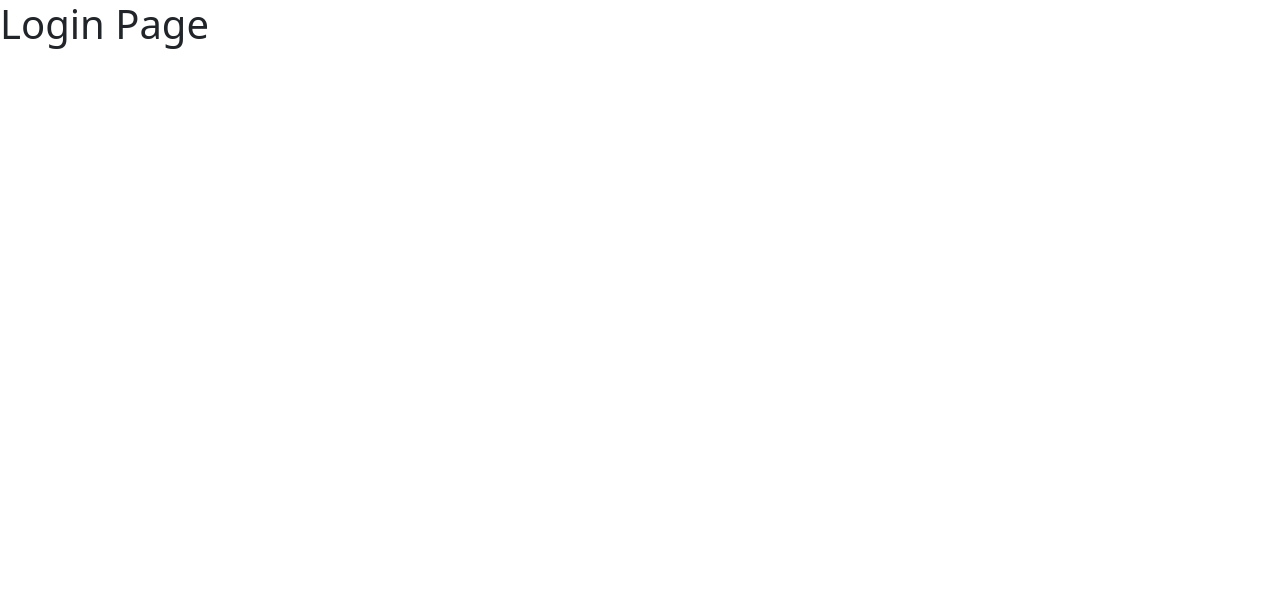
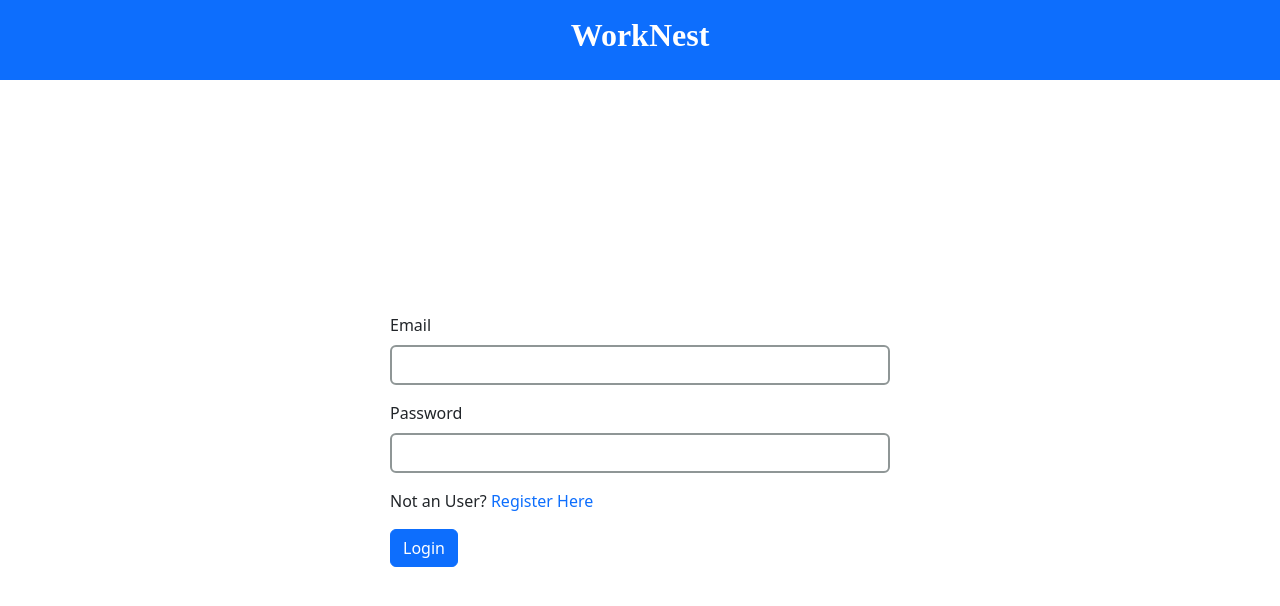
Before and after one commit to mk-manishkumar/worknest, a React (Vite) app in the folder client/: page /login in a window 1280 px wide. Shown: the top 606 px of the page. Built offline with nearby package versions, Linux system fonts and the light colour scheme.

Commit message:
Create a component InputForm.jsx; Design Login.jsx

```diff
--- /dev/null
+++ b/client/src/Components/Shared/InputForm.jsx
@@ -0,0 +1,16 @@
+import React from "react";
+
+const InputForm = ({ htmlFor, labelText, type, name, value, handleChange }) => {
+  return (
+    <>
+      <div className="mb-3">
+        <label htmlFor={htmlFor} className="form-label">
+          {labelText}
+        </label>
+        <input type={type} className="form-control" name={name} value={value} onChange={handleChange} />
+      </div>
+    </>
+  );
+};
+
+export default InputForm;
--- a/client/src/pages/Login.jsx
+++ b/client/src/pages/Login.jsx
@@ -1,11 +1,46 @@
-import React from 'react'
+import React, { useState } from "react";
+import { Link } from "react-router-dom";
+import InputForm from "../Components/Shared/InputForm";
 
 const Login = () => {
+  const [email, setEmail] = useState("");
+  const [password, setPassword] = useState("");
+
+  // form function
+  const handleSubmit = (e) => {
+    e.preventDefault();
+    try {
+      console.log(email, password);
+    } catch (error) {
+      console.log(error);
+    }
+  };
+
   return (
-    <div>
-      <h1>Login Page</h1>
-    </div>
-  )
-}
+    <>
+      <header className="text-center text-white bg-primary reg-header">
+        <h2 className="mb-5 register-header">WorkNest</h2>
+      </header>
+      <div className="form-container">
+        <form onSubmit={handleSubmit}>
+          <InputForm htmlFor="email" labelText={"Email"} type={"email"} value={email} handleChange={(e) => setEmail(e.target.value)} name="email" />
 
-export default Login
+          <InputForm htmlFor="password" labelText={"Password"} type={"password"} value={password} handleChange={(e) => setPassword(e.target.value)} name="password" />
+          <div className="d-flex">
+            <p>
+              Not an User?{" "}
+              <Link to="/register" className="text-decoration-none">
+                Register Here
+              </Link>{" "}
+            </p>
+          </div>
+          <button type="submit" className="btn btn-primary">
+            Login
+          </button>
+        </form>
+      </div>
+    </>
+  );
+};
+
+export default Login;
--- a/client/src/pages/Register.jsx
+++ b/client/src/pages/Register.jsx
@@ -1,38 +1,34 @@
-import React from "react";
+import React, { useState } from "react";
 import { Link } from "react-router-dom";
+import InputForm from "../Components/Shared/InputForm";
 
 const Register = () => {
+  const [name, setName] = useState("");
+  const [email, setEmail] = useState("");
+  const [password, setPassword] = useState("");
+
+  // form function
+  const handleSubmit = (e) => {
+    e.preventDefault();
+    try {
+      console.log(name, email, password);
+    } catch (error) {
+      console.log(error);
+    }
+  };
+
   return (
     <>
       <header className="text-center text-white bg-primary reg-header">
         <h2 className="mb-5 register-header">WorkNest</h2>
       </header>
       <div className="form-container">
-        <form>
-          <div className="mb-3">
-            <label htmlFor="name" className="form-label">
-              Name
-            </label>
-            <input type="text" className="form-control" name="name" />
-          </div>
-          <div className="mb-3">
-            <label htmlFor="email" className="form-label">
-              Email address
-            </label>
-            <input type="email" className="form-control" name="password" />
-          </div>
-          <div className="mb-3">
-            <label htmlFor="location" className="form-label">
-              Location
-            </label>
-            <input type="text" className="form-control" name="location" />
-          </div>
-          <div className="mb-3">
-            <label htmlFor="password" className="form-label">
-              Password
-            </label>
-            <input type="password" className="form-control" name="password" />
-          </div>
+        <form onSubmit={handleSubmit}>
+          <InputForm htmlFor="name" labelText={"Name"} type={"text"} value={name} handleChange={(e) => setName(e.target.value)} name="name" />
+
+          <InputForm htmlFor="email" labelText={"Email"} type={"email"} value={email} handleChange={(e) => setEmail(e.target.value)} name="email" />
+
+          <InputForm htmlFor="password" labelText={"Password"} type={"password"} value={password} handleChange={(e) => setPassword(e.target.value)} name="password" />
           <div className="d-flex">
             <p>
               Already Registered?{" "}
```
